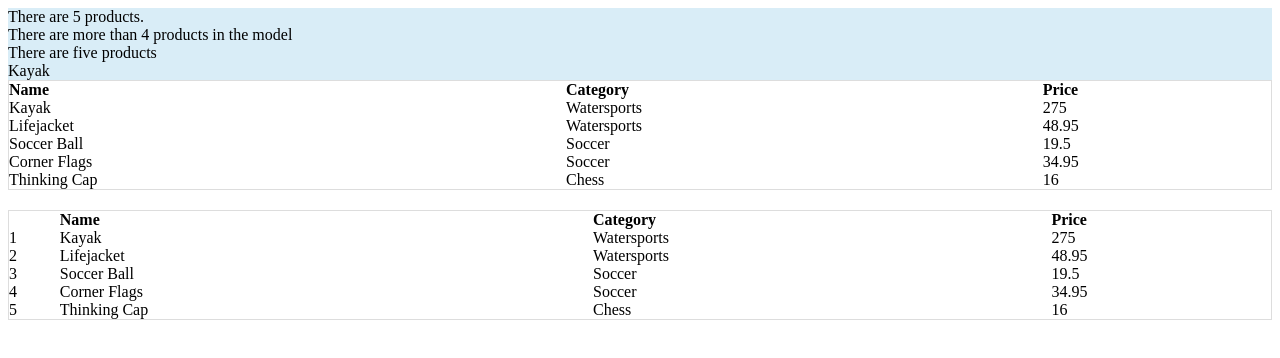
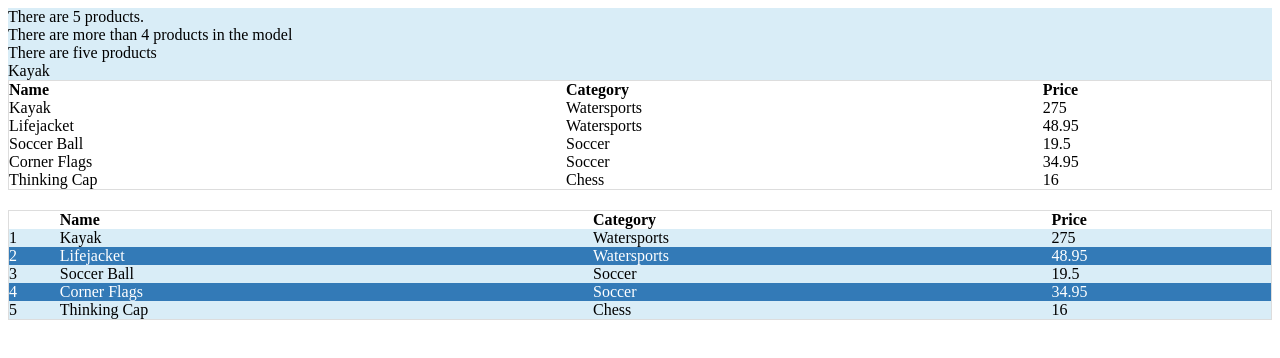
Before and after one commit to sskovalevskiy/angular.pro, an Angular app: page / in a window 1280 px wide. Shown: the top 358 px of the page. Built offline with nearby package versions, Linux system fonts and the light colour scheme.

Commit message:
13.8 Использование значений odd и even директивы *ngFor

```diff
--- a/src/app/app.component.html
+++ b/src/app/app.component.html
@@ -34,10 +34,11 @@
   </tr>
 </table>
 
-<!--13.7 Использование значения index директивы *ngFor-->
+<!--13.7-13.8 Использование значений index и odd директивы *ngFor-->
 <table class="table table-sm table-bordered m-t-1">
   <tr><th></th><th>Name</th><th>Category</th><th>Price</th></tr>
-  <tr *ngFor="let item of getProducts(); let i = index">
+  <tr *ngFor="let item of getProducts(); let i = index; let odd = odd"
+      [class.bg-primary]="odd" [class.bg-info]="!odd">
     <td>{{i +1}}</td>
     <td>{{item.name}}</td>
     <td>{{item.category}}</td>
```
